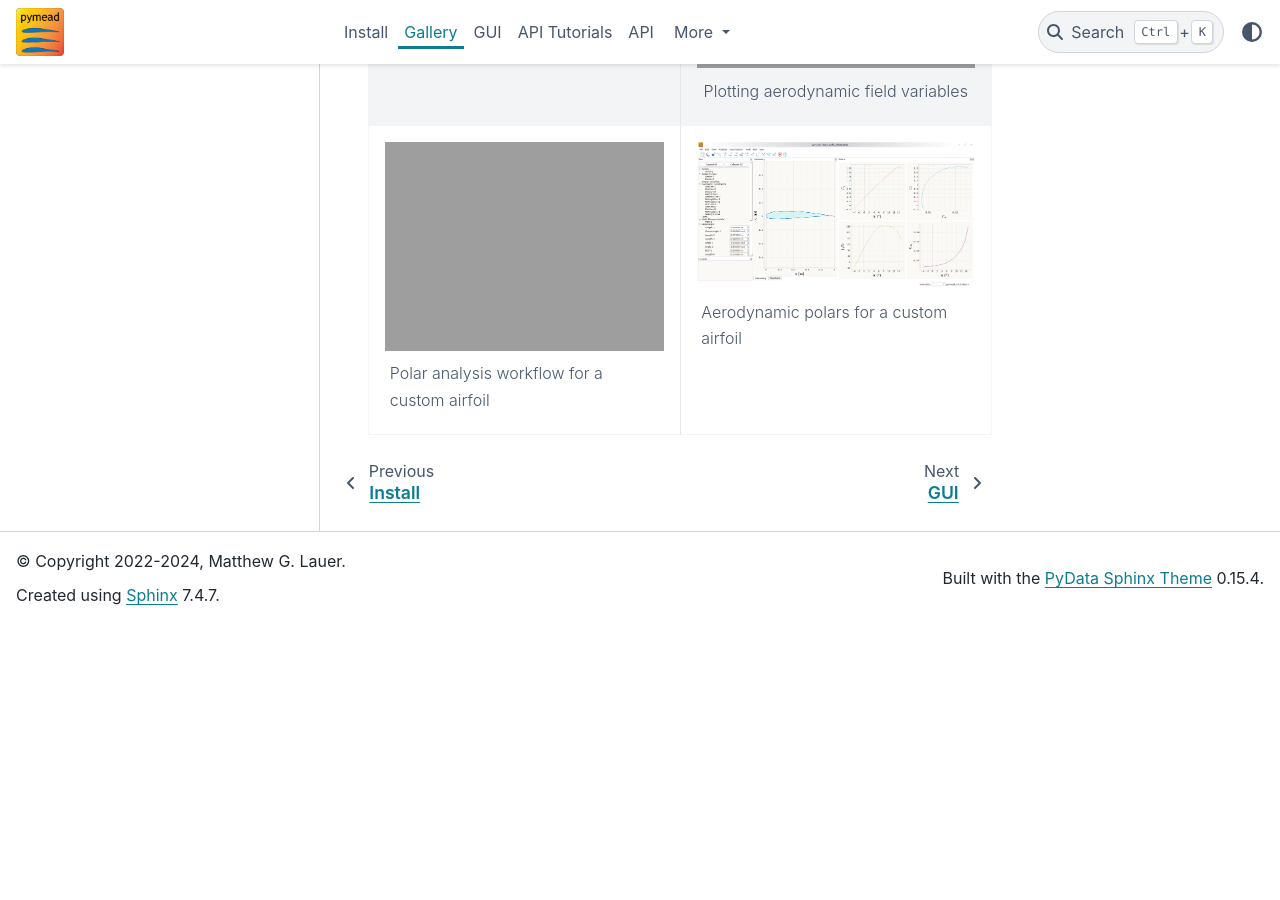
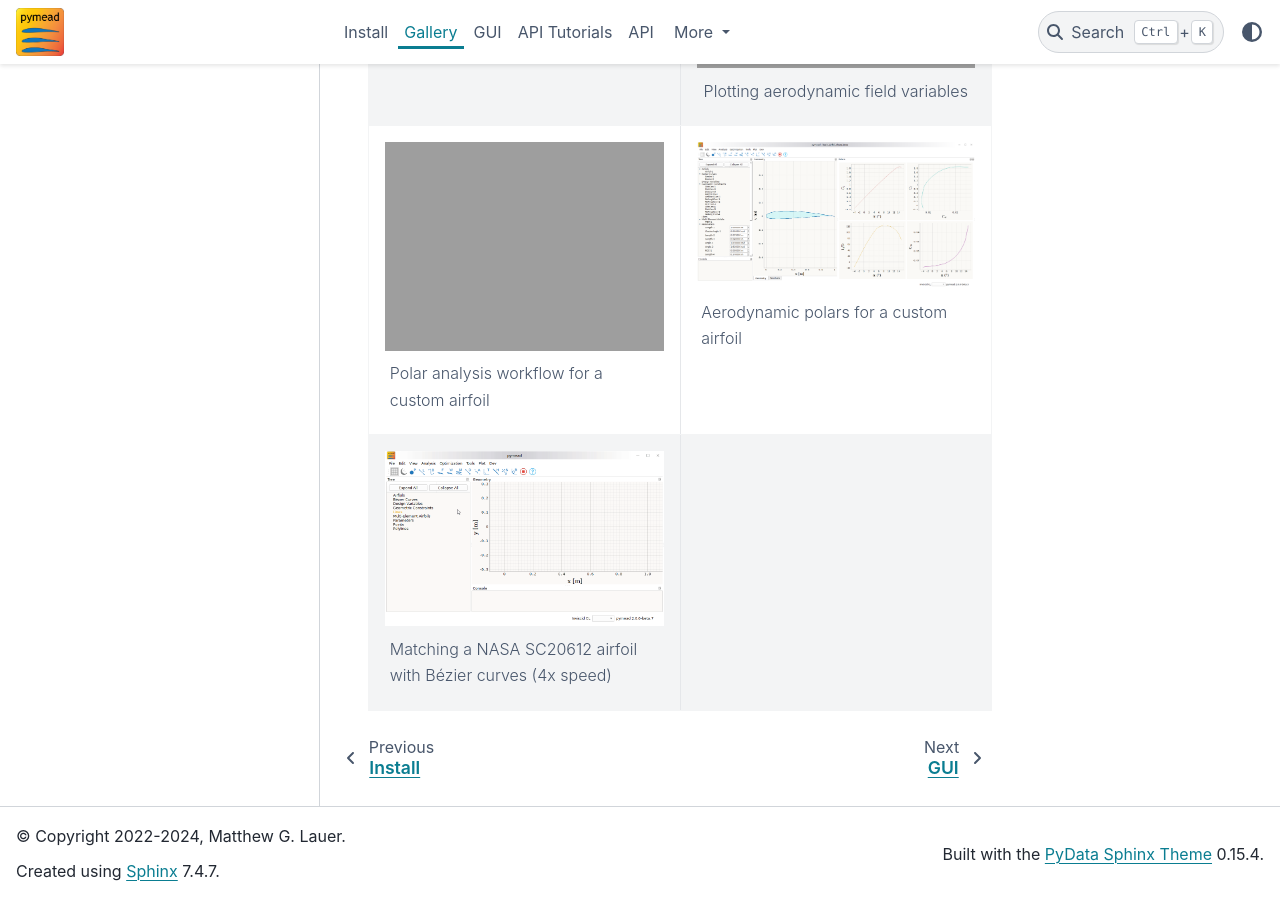
Before and after one commit to mlau154/pymead, a Sphinx documentation site: the page built from docs/source/gallery.rst, in a window 1280 px wide and 900 px high, scrolled down 1030 px. Built offline with Sphinx 7.4.7 and the PyData theme 0.15.4, drawn with Linux system fonts in a browser that asks for light colours; before the commit the page ends 1654 px from its top, so only the background shows below that.

Commit message:
Added airfoil matching GIFs

```diff
--- a/docs/source/gallery.rst
+++ b/docs/source/gallery.rst
@@ -55,6 +55,14 @@ Click on any image to zoom. Press the "back" button to return to the gallery.
 
           Aerodynamic polars for a custom airfoil
 
+   * - .. figure:: images/sc20612_matching_4x_speed_dark.*
+          :width: 100%
+          :class: only-dark
+
+          Matching a NASA SC20612 airfoil with Bézier curves (4x speed)
+
+     -
+
 
 .. list-table::
    :widths: 50 50
@@ -106,3 +114,11 @@ Click on any image to zoom. Press the "back" button to return to the gallery.
           :class: only-light
 
           Aerodynamic polars for a custom airfoil
+
+   * - .. figure:: images/sc20612_matching_4x_speed_light.*
+          :width: 100%
+          :class: only-light
+
+          Matching a NASA SC20612 airfoil with Bézier curves (4x speed)
+
+     -
```
Also changed, not shown: docs/source/images/sc20612_matching_4x_speed_dark.gif (added), docs/source/images/sc20612_matching_4x_speed_light.gif (added).
